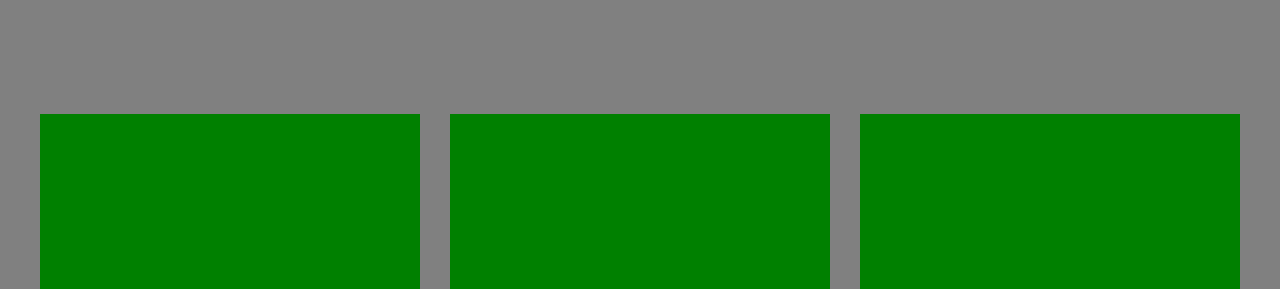
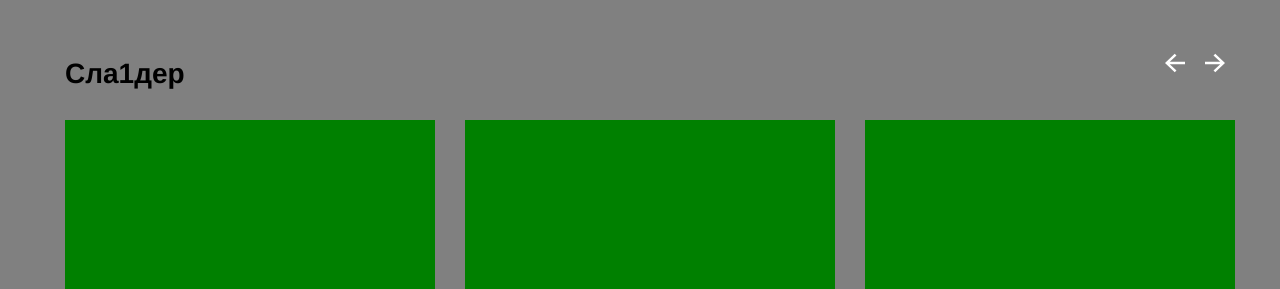
Before and after one commit to Makhti1998/project, a website: page index.html in a window 1280 px wide. Shown: the part 186-475 px from the top of the page. Drawn offline with nearby package versions, Linux system fonts and the light colour scheme.

Commit message:
edit-slider

```diff
--- /dev/null
+++ b/default-styles.css
@@ -0,0 +1,86 @@
+* {
+    margin: 0;
+    padding: 0;
+    box-sizing: border-box;
+}
+
+@import url('https://fonts.googleapis.com/css2?family=Roboto:wght@400;500&display=swap');
+
+body {
+    background-color: #111;
+    font-family: 'Roboto', sans-serif;
+    color: #fff;
+    padding: 150px 0;
+}
+
+a {
+    text-decoration: none;
+    color: #fff;
+}
+
+ul {
+    list-style-type: none;
+}
+
+img {
+    max-width: 100%;
+    object-fit: cover;
+}
+
+button {
+    border: none;
+    background-color: transparent;
+    cursor: pointer;
+    padding: 0;
+    font-size: 12px;
+}
+
+.card {
+    padding: 30px;
+    background-color: LawnGreen;
+    min-height: 300px;
+    color: #111;
+    font-size: 16px;
+}
+
+.slider-container {
+    max-width: 1200px;
+    padding: 0 15px;
+    position: relative;
+    margin: 0 auto;
+}
+
+.swiper-button-prev,
+.swiper-button-next {
+    width: 40px;
+    height: 40px;
+    background-position: center;
+    background-repeat: no-repeat;
+    background-size: 20px 20px;
+}
+
+.swiper-button-prev::after,
+.swiper-button-next::after {
+    display: none;
+}
+
+.swiper-button-prev {
+    background-image: url("left.svg");
+}
+
+.swiper-button-next {
+    background-image: url("right.svg");
+}
+
+.slider-top {
+    display: flex;
+    justify-content: space-between;
+    align-items: center;
+    width: 100%;
+    margin-bottom: 30px;
+}
+
+.slider-buttons {
+    display: flex;
+    align-items: center;
+}
--- a/index.html
+++ b/index.html
@@ -5,6 +5,7 @@
     <meta charset="UTF-8">
     <meta name="viewport" content="width=device-width, initial-scale=1.0">
     <link rel="stylesheet" href="https://cdn.jsdelivr.net/npm/swiper@11/swiper-bundle.min.css" />
+    <link rel="stylesheet" href="default-styles.css">
     <link rel="stylesheet" href="style.css">
     <title>Document</title>
 </head>
@@ -12,7 +13,16 @@
 <body>
 
     <div class="container">
-        <div class="swiper mySwiper">
+        <div class="slider-container">
+            <div class="slider-top">
+                <h1>Сла1дер</h1>
+                <div class="slider-buttons">
+                    <div class="swiper-button-next"></div>
+                    <div class="swiper-button-prev"></div>
+                </div>
+            </div>
+
+            <div class="swiper mySwiper"> <!--swiper-no-swiping -->
                 <div class="swiper-wrapper">
                     <div class="swiper-slide">Slide 1</div>
                     <div class="swiper-slide">Slide 2</div>
@@ -24,10 +34,12 @@
                     <div class="swiper-slide">Slide 8</div>
                     <div class="swiper-slide">Slide 9</div>
                 </div>
-            <div class="swiper-button-next"></div>
-            <div class="swiper-button-prev"></div>
+
                 <div class="swiper-pagination"></div>
             </div>
+        </div>
+
+
     </div>
 
 
--- a/script.js
+++ b/script.js
@@ -1,6 +1,9 @@
 const swiper = new Swiper(".mySwiper", {
   slidesPerView: 3,
   spaceBetween: 30,
+  loop: true,
+  slideToClickedSlide: true,
+  centeredSlides: true,
   pagination: {
     el: ".swiper-pagination",
     clickable: true,
--- a/style.css
+++ b/style.css
@@ -27,8 +27,7 @@
     }
 
     .swiper {
-        width: 100%;
-        height: 100%;
+        padding-bottom: 5rem;
     }
 
     .swiper-slide {
@@ -62,3 +61,8 @@
         background: blue;
         opacity: 1;
     }
+
+    .swiper-button-prev,
+    .swiper-button-next {
+        position: static;
+    }
```
Also changed, not shown: left.svg (added), right.svg (added). Lines whose indentation alone changed are shown as unchanged.
